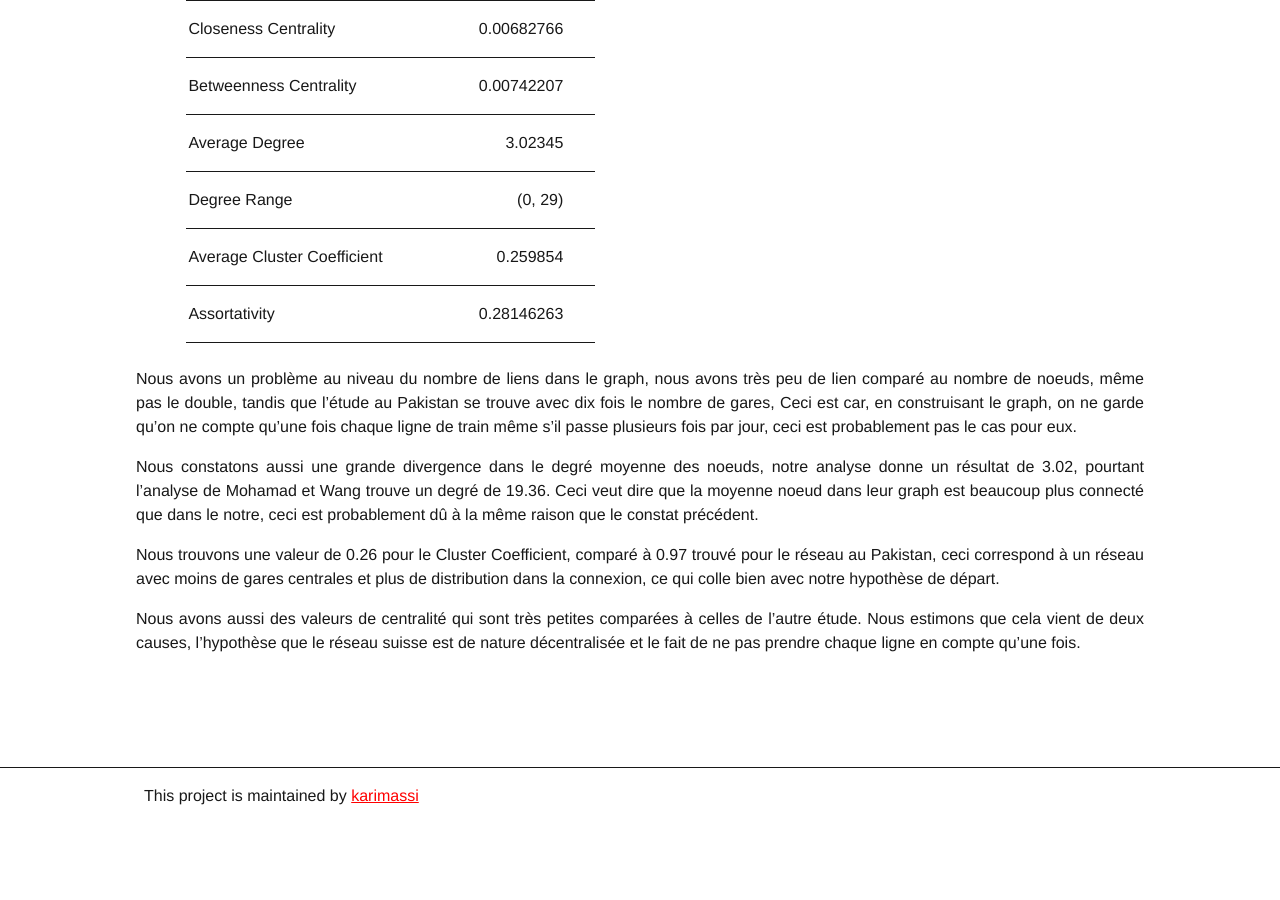
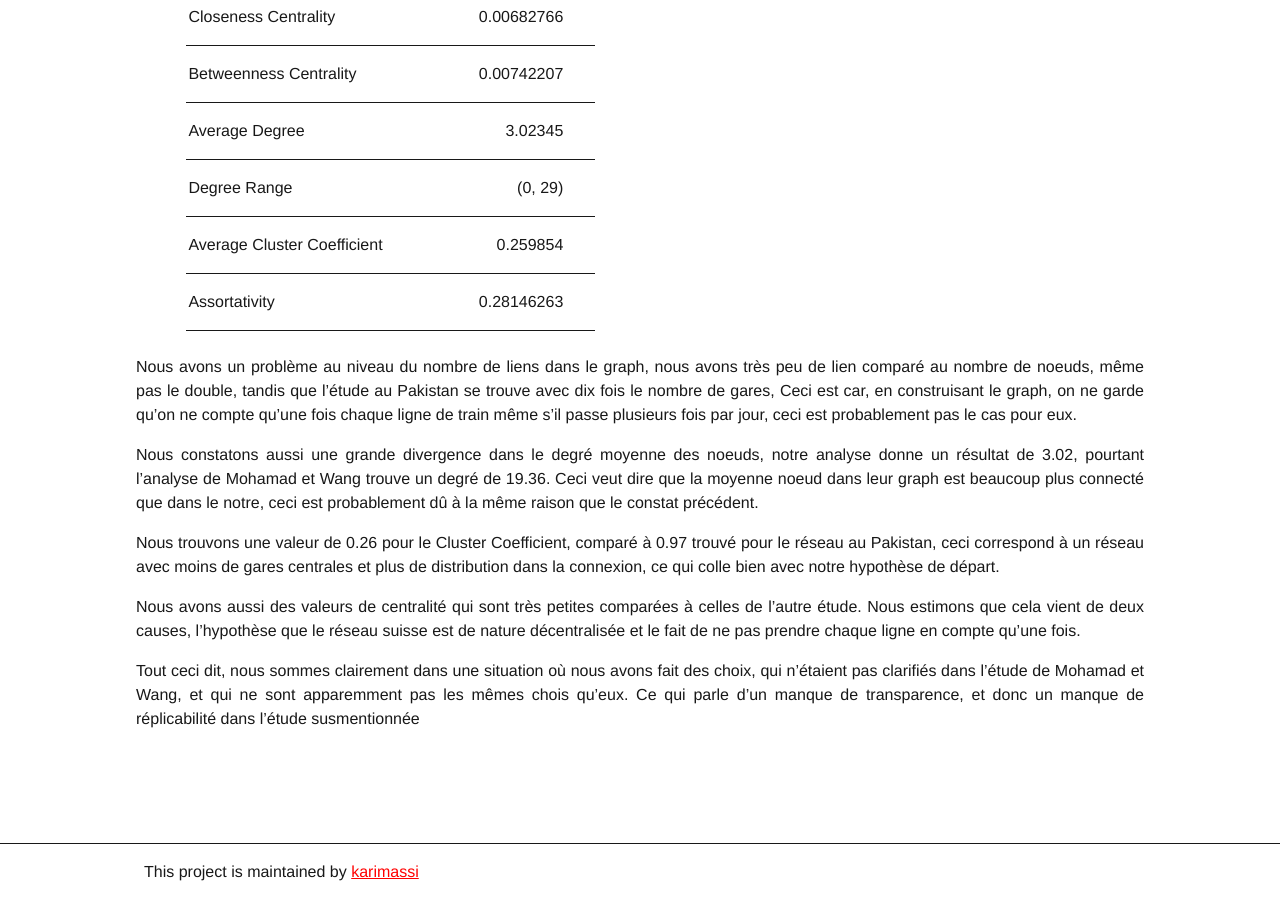
Before and after one commit to karimassi/cds-2021, a Jekyll site: the page built from docs/index.md, in a window 1280 px wide and 900 px high, scrolled down 6012 px. Built offline with Jekyll 4.4.1, drawn with Linux system fonts in a browser that asks for light colours; before the commit the page ends 6836 px from its top, so only the background shows below that.

Commit message:
Added histogram and conclusion

```diff
--- a/docs/index.md
+++ b/docs/index.md
@@ -122,3 +122,5 @@
 Nous trouvons une valeur de 0.26 pour le Cluster Coefficient, comparé à 0.97 trouvé pour le réseau au Pakistan, ceci correspond à un réseau avec moins de gares centrales et plus de distribution dans la connexion, ce qui colle bien avec notre hypothèse de départ.
 
 Nous avons aussi des valeurs de centralité qui sont très petites comparées à celles de l'autre étude. Nous estimons que cela vient de deux causes, l'hypothèse que le réseau suisse est de nature décentralisée et le fait de ne pas prendre chaque ligne en compte qu'une fois.
+
+Tout ceci dit, nous sommes clairement dans une situation où nous avons fait des choix, qui n'étaient pas clarifiés dans l'étude de Mohamad et Wang, et qui ne sont apparemment pas les mêmes chois qu'eux. Ce qui parle d'un manque de transparence, et donc un manque de réplicabilité dans l'étude susmentionnée
```
Also changed, not shown: docs/degree_dist.png (added).
